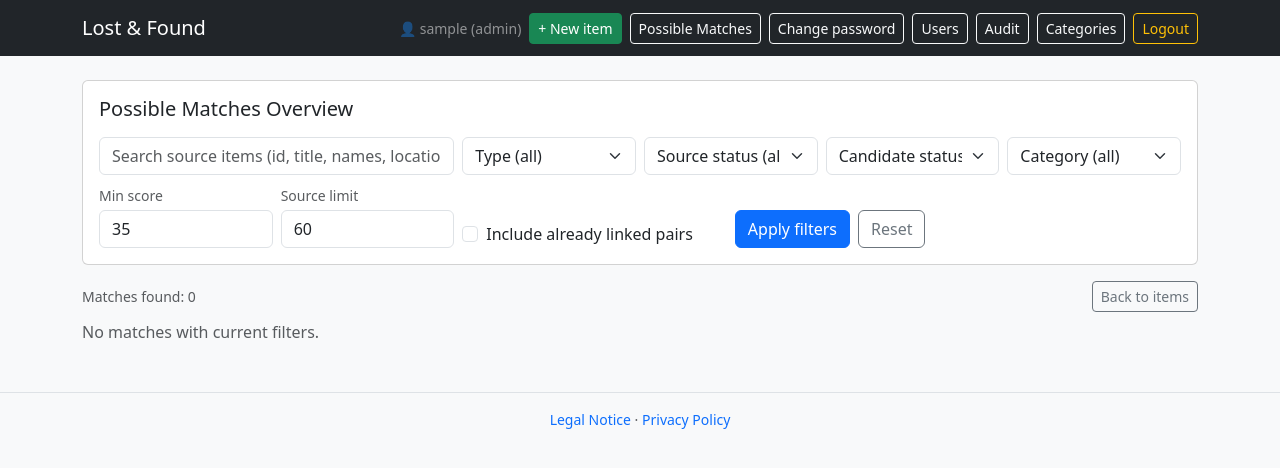
After one commit to bgernand/LostandFound-App, a Flask app: page /matches in a window 1280 px wide. The commit adds this page. Shown: the top 468 px of the page. Run offline with Flask 3, Linux system fonts and the light colour scheme; the visitor is signed in with stand-in values (Sample User, id 1); data comes from the database, SQL or seed files in the repository; data that the repository does not hold is empty; parts of the project's set-up code (start-up, migrations or seed data) failed here and were passed over.

Commit message:
Bugs and matching page

```diff
--- a/app.py
+++ b/app.py
@@ -193,6 +193,16 @@ def init_db():
             created_at TEXT NOT NULL
         )
     """)
+    # Ensure usernames are unique case-insensitively (e.g. Admin == admin).
+    try:
+        conn.execute("""
+            CREATE UNIQUE INDEX IF NOT EXISTS idx_users_username_nocase
+            ON users(username COLLATE NOCASE)
+        """)
+    except sqlite3.IntegrityError:
+        # Existing historical duplicates (case-only differences) can block index creation.
+        # App-level checks below still prevent new duplicates.
+        pass
 
     conn.execute("""
         CREATE TABLE IF NOT EXISTS items (
@@ -859,6 +869,7 @@ def search_link_candidates(conn, item, q: str):
 
 def build_filters(args):
     q = (args.get("q") or "").strip()
+    kind = (args.get("kind") or "").strip()
     status = (args.get("status") or "").strip()
     category = (args.get("category") or "").strip()
 
@@ -870,6 +881,10 @@ def build_filters(args):
         like = f"%{q}%"
         params += [like, like, like, like, like, like]
 
+    if kind in {"lost", "found"}:
+        sql += " AND kind = ?"
+        params.append(kind)
+
     if status and status in STATUSES:
         sql += " AND status = ?"
         params.append(status)
@@ -880,7 +895,7 @@ def build_filters(args):
         params.append(category)
 
     sql += " ORDER BY created_at DESC"
-    return sql, params, q, status, category
+    return sql, params, q, kind, status, category
 
 
 # -------------------------
@@ -907,30 +922,39 @@ def login():
 @app.post("/login")
 def login_post():
     username = (request.form.get("username") or "").strip()
+    username_key = username.lower()
     password = request.form.get("password") or ""
     nxt = safe_next_url(request.form.get("next"))
     now_ts = int(time.time())
     ip_addr = client_ip()
 
     conn = get_db()
-    if is_login_blocked(conn, username, ip_addr, now_ts):
+    if is_login_blocked(conn, username_key, ip_addr, now_ts):
         conn.close()
         flash("Too many failed logins. Please wait 15 minutes and try again.", "danger")
         return redirect(url_for("login", next=nxt))
 
-    u = conn.execute("SELECT * FROM users WHERE username=?", (username,)).fetchone()
+    rows = conn.execute(
+        "SELECT * FROM users WHERE username = ? COLLATE NOCASE ORDER BY id ASC LIMIT 2",
+        (username,)
+    ).fetchall()
+    u = rows[0] if rows else None
+    if len(rows) > 1:
+        conn.close()
+        flash("Multiple accounts with same username (case-insensitive) exist. Please contact admin.", "danger")
+        return redirect(url_for("login", next=nxt))
 
     if not u or not check_password_hash(u["password_hash"], password):
-        record_login_attempt(conn, username, ip_addr, False, now_ts)
+        record_login_attempt(conn, username_key, ip_addr, False, now_ts)
         conn.commit()
         conn.close()
         flash("Login failed.", "danger")
         return redirect(url_for("login", next=nxt))
 
-    record_login_attempt(conn, username, ip_addr, True, now_ts)
+    record_login_attempt(conn, username_key, ip_addr, True, now_ts)
     conn.execute(
         "DELETE FROM login_attempts WHERE username=? AND ip_address=? AND was_success=0",
-        (username, ip_addr)
+        (username_key, ip_addr)
     )
     conn.commit()
     conn.close()
@@ -999,7 +1023,7 @@ def account_password_post():
 @app.get("/")
 @login_required
 def index():
-    sql, params, q, status, category = build_filters(request.args)
+    sql, params, q, kind, status, category = build_filters(request.args)
 
     conn = get_db()
     items = conn.execute(sql, params).fetchall()
@@ -1012,10 +1036,122 @@ def index():
     return render_template(
         "index.html",
         items=items,
-        q=q, status=status, category=category,
+        q=q, kind=kind, status=status, category=category,
         categories=category_names(active_only=True),
         statuses=STATUSES,
         photo_counts=photo_counts,
+        user=current_user()
+    )
+
+
+def safe_int_arg(args, name, default, min_value=None, max_value=None):
+    raw = (args.get(name) or "").strip()
+    try:
+        val = int(raw) if raw else default
+    except ValueError:
+        val = default
+    if min_value is not None:
+        val = max(min_value, val)
+    if max_value is not None:
+        val = min(max_value, val)
+    return val
+
+
+@app.get("/matches")
+@login_required
+def matches_overview():
+    q = (request.args.get("q") or "").strip()
+    kind = (request.args.get("kind") or "").strip()
+    source_status = (request.args.get("source_status") or "").strip()
+    candidate_status = (request.args.get("candidate_status") or "").strip()
+    category = (request.args.get("category") or "").strip()
+    include_linked = 1 if (request.args.get("include_linked") == "1") else 0
+    min_score = safe_int_arg(request.args, "min_score", 35, 0, 200)
+    source_limit = safe_int_arg(request.args, "source_limit", 60, 5, 200)
+
+    source_sql = """
+        SELECT *
+        FROM items
+        WHERE status NOT IN ('Sent', 'Lost forever')
+    """
+    source_params = []
+
+    if q:
+        like = f"%{q}%"
+        source_sql += """
+            AND (
+                title LIKE ? OR description LIKE ? OR category LIKE ?
+                OR location LIKE ? OR lost_last_name LIKE ? OR lost_first_name LIKE ?
+                OR CAST(id AS TEXT) = ?
+            )
+        """
+        source_params += [like, like, like, like, like, like, q]
+
+    if kind in {"lost", "found"}:
+        source_sql += " AND kind = ?"
+        source_params.append(kind)
+
+    if source_status and source_status in STATUSES:
+        source_sql += " AND status = ?"
+        source_params.append(source_status)
+
+    active_cats = set(category_names(active_only=True))
+    if category and category in active_cats:
+        source_sql += " AND category = ?"
+        source_params.append(category)
+
+    source_sql += " ORDER BY created_at DESC LIMIT ?"
+    source_params.append(source_limit)
+
+    conn = get_db()
+    sources = conn.execute(source_sql, tuple(source_params)).fetchall()
+
+    pairs = []
+    seen = set()
+    for src in sources:
+        src_item_id = None if include_linked else int(src["id"])
+        found = find_matches(
+            conn,
+            src["kind"], src["title"], src["category"], src["location"],
+            event_date=src["event_date"], item_id=src_item_id
+        )
+        for cand in found:
+            if candidate_status and candidate_status in STATUSES and cand["status"] != candidate_status:
+                continue
+            if int(cand.get("match_score") or 0) < min_score:
+                continue
+
+            pair_key = tuple(sorted((int(src["id"]), int(cand["id"]))))
+            if pair_key in seen:
+                continue
+            seen.add(pair_key)
+
+            pairs.append({
+                "source": src,
+                "candidate": cand,
+                "score": int(cand.get("match_score") or 0),
+                "reasons": cand.get("match_reasons") or []
+            })
+
+    pairs.sort(
+        key=lambda p: (p["score"], p["source"]["created_at"] or "", p["candidate"]["created_at"] or ""),
+        reverse=True
+    )
+    conn.close()
+
+    return render_template(
+        "matches.html",
+        pairs=pairs,
+        q=q,
+        kind=kind,
+        source_status=source_status,
+        candidate_status=candidate_status,
+        category=category,
+        include_linked=include_linked,
+        min_score=min_score,
+        source_limit=source_limit,
+        categories=category_names(active_only=True),
+        statuses=STATUSES,
         user=current_user()
     )
 
@@ -1665,7 +1801,7 @@ def public_photo(token: str, photo_id: int):
 @app.get("/export.csv")
 @login_required
 def export_csv():
-    sql, params, q, status, category = build_filters(request.args)
+    sql, params, q, kind, status, category = build_filters(request.args)
 
     conn = get_db()
     rows = conn.execute(sql, params).fetchall()
@@ -1681,7 +1817,7 @@ def export_csv():
         ])
 
     mem = io.BytesIO(out.getvalue().encode("utf-8-sig"))
-    audit("export", "items", None, f"q={q} status={status} category={category}")
+    audit("export", "items", None, f"q={q} kind={kind} status={status} category={category}")
     return send_file(mem, mimetype="text/csv", as_attachment=True, download_name="lostfound_export.csv")
 
 
@@ -1712,6 +1848,14 @@ def users_create():
 
     conn = get_db()
     try:
+        exists = conn.execute(
+            "SELECT id FROM users WHERE username = ? COLLATE NOCASE",
+            (username,)
+        ).fetchone()
+        if exists:
+            flash("Username already exists.", "danger")
+            return redirect(url_for("users"))
+
         conn.execute(
             "INSERT INTO users (username, password_hash, role, created_at) VALUES (?, ?, ?, ?)",
             (username, generate_password_hash(password), role, now_utc())
--- a/templates/base.html
+++ b/templates/base.html
@@ -25,6 +25,7 @@
         {% if user %}
           <span class="text-white-50 small">👤 {{ user['username'] }} ({{ user['role'] }})</span>
           <a class="btn btn-sm btn-success" href="{{ url_for('new_item') }}">+ New item</a>
+          <a class="btn btn-sm btn-outline-light" href="{{ url_for('matches_overview') }}">Possible Matches</a>
           <a class="btn btn-sm btn-outline-light" href="{{ url_for('account_password') }}">Change password</a>
 
           {% if user['role'] == 'admin' %}
--- /dev/null
+++ b/templates/matches.html
@@ -0,0 +1,107 @@
+{% extends "base.html" %}
+{% block content %}
+
+<div class="card mb-3">
+  <div class="card-body">
+    <h5 class="card-title mb-3">Possible Matches Overview</h5>
+
+    <form class="row g-2" method="get" action="{{ url_for('matches_overview') }}">
+      <div class="col-12 col-lg-4">
+        <input class="form-control" name="q" value="{{ q }}" placeholder="Search source items (id, title, names, location)">
+      </div>
+      <div class="col-12 col-md-6 col-lg-2">
+        <select class="form-select" name="kind">
+          <option value="">Type (all)</option>
+          <option value="lost" {% if kind=="lost" %}selected{% endif %}>Lost Request</option>
+          <option value="found" {% if kind=="found" %}selected{% endif %}>Found Item</option>
+        </select>
+      </div>
+      <div class="col-12 col-md-6 col-lg-2">
+        <select class="form-select" name="source_status">
+          <option value="">Source status (all)</option>
+          {% for s in statuses %}
+            <option value="{{ s }}" {% if source_status==s %}selected{% endif %}>{{ s }}</option>
+          {% endfor %}
+        </select>
+      </div>
+      <div class="col-12 col-md-6 col-lg-2">
+        <select class="form-select" name="candidate_status">
+          <option value="">Candidate status (all)</option>
+          {% for s in statuses %}
+            <option value="{{ s }}" {% if candidate_status==s %}selected{% endif %}>{{ s }}</option>
+          {% endfor %}
+        </select>
+      </div>
+      <div class="col-12 col-md-6 col-lg-2">
+        <select class="form-select" name="category">
+          <option value="">Category (all)</option>
+          {% for c in categories %}
+            <option value="{{ c }}" {% if category==c %}selected{% endif %}>{{ c }}</option>
+          {% endfor %}
+        </select>
+      </div>
+
+      <div class="col-12 col-md-4 col-lg-2">
+        <label class="form-label small text-muted mb-1">Min score</label>
+        <input class="form-control" type="number" name="min_score" min="0" max="200" value="{{ min_score }}">
+      </div>
+      <div class="col-12 col-md-4 col-lg-2">
+        <label class="form-label small text-muted mb-1">Source limit</label>
+        <input class="form-control" type="number" name="source_limit" min="5" max="200" value="{{ source_limit }}">
+      </div>
+      <div class="col-12 col-md-4 col-lg-3 d-flex align-items-end">
+        <div class="form-check">
+          <input class="form-check-input" type="checkbox" name="include_linked" value="1" id="includeLinked"
+                 {% if include_linked==1 %}checked{% endif %}>
+          <label class="form-check-label" for="includeLinked">Include already linked pairs</label>
+        </div>
+      </div>
+      <div class="col-12 col-lg-3 d-grid d-lg-flex gap-2 align-items-end">
+        <button class="btn btn-primary" type="submit">Apply filters</button>
+        <a class="btn btn-outline-secondary" href="{{ url_for('matches_overview') }}">Reset</a>
+      </div>
+    </form>
+  </div>
+</div>
+
+<div class="d-flex justify-content-between align-items-center mb-2">
+  <div class="small text-muted">Matches found: {{ pairs|length }}</div>
+  <a class="btn btn-sm btn-outline-secondary" href="{{ url_for('index') }}">Back to items</a>
+</div>
+
+<div class="list-group">
+  {% for p in pairs %}
+    {% set src = p['source'] %}
+    {% set cand = p['candidate'] %}
+    <div class="list-group-item">
+      <div class="d-flex justify-content-between align-items-start gap-2">
+        <div>
+          <div class="fw-semibold">
+            <a href="{{ url_for('detail', item_id=src['id']) }}">
+              #{{ src['id'] }} {{ "Lost Request" if src['kind']=="lost" else "Found Item" }}: {{ src['title'] }}
+            </a>
+            <span class="mx-2">↔</span>
+            <a href="{{ url_for('detail', item_id=cand['id']) }}">
+              #{{ cand['id'] }} {{ "Lost Request" if cand['kind']=="lost" else "Found Item" }}: {{ cand['title'] }}
+            </a>
+          </div>
+          <div class="small text-muted">
+            {{ src['category'] }} / {{ cand['category'] }} · {{ src['location'] or "—" }} / {{ cand['location'] or "—" }}
+          </div>
+        </div>
+        <div class="text-end">
+          <span class="badge text-bg-dark">Score {{ p['score'] }}</span>
+          <div class="mt-1">
+            {% for r in p['reasons'] %}
+              <span class="badge text-bg-secondary">{{ r }}</span>
+            {% endfor %}
+          </div>
+        </div>
+      </div>
+    </div>
+  {% else %}
+    <div class="text-muted">No matches with current filters.</div>
+  {% endfor %}
+</div>
+
+{% endblock %}
```
Also changed, not shown: templates/index.html (+12 -2 lines).
